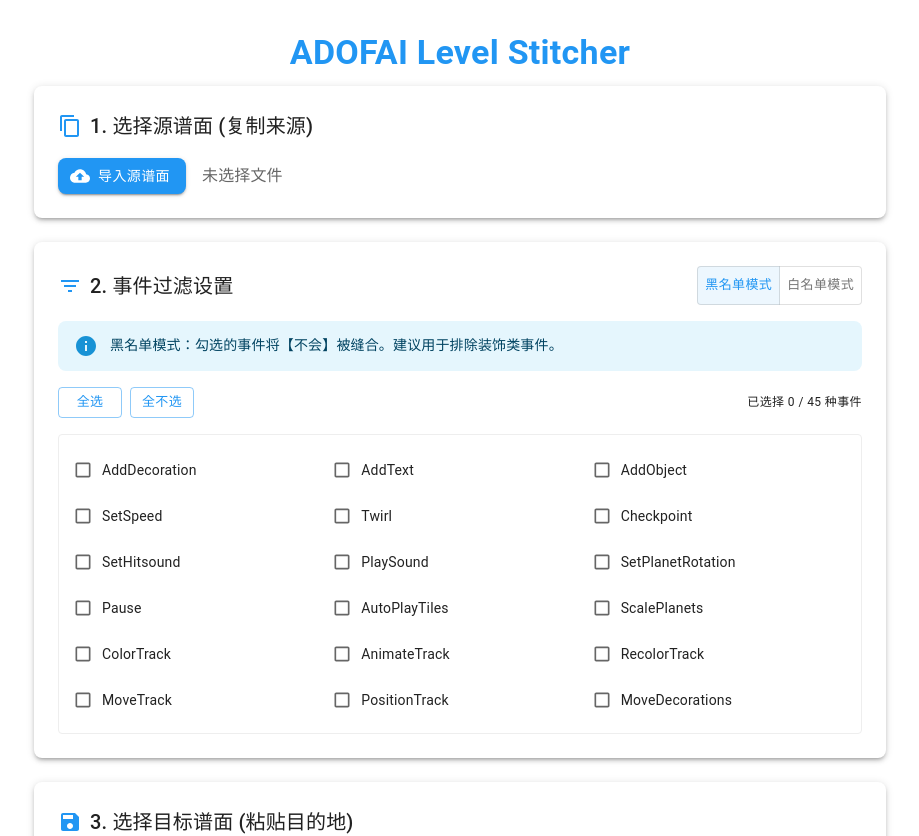
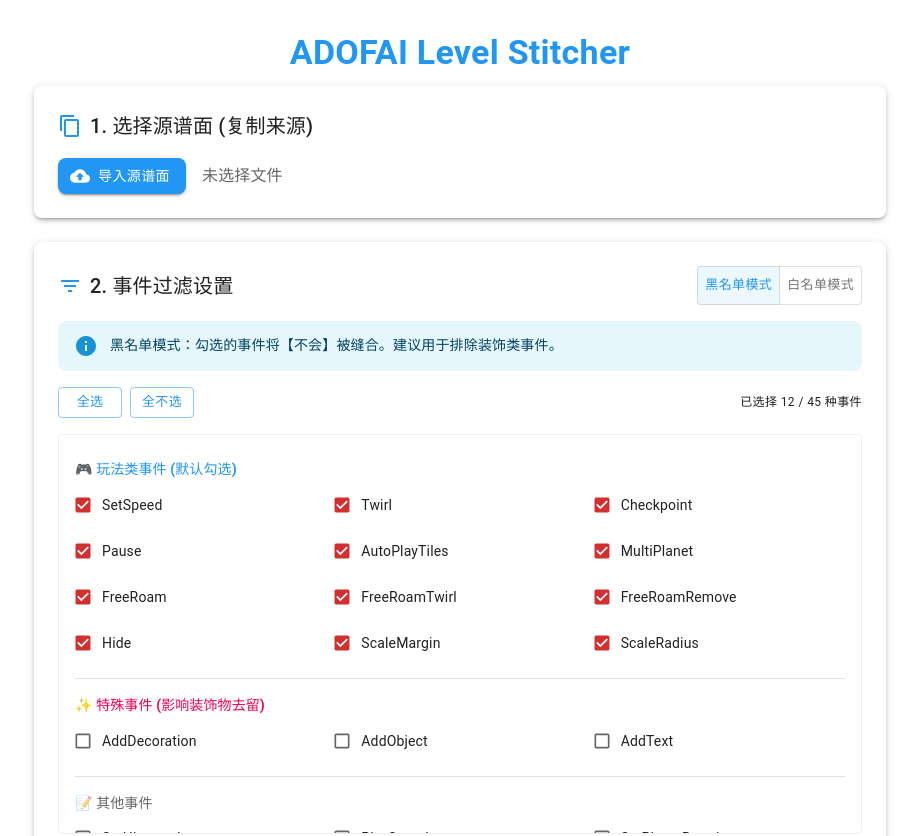
Before and after one commit to Xbodwf/adofai-level-stitcher, a React (Vite) app: page / in a window 1280 px wide. Shown: the top 836 px of the page, without its empty margins (180-1099 px from the left). Built offline with nearby package versions, Linux system fonts and the light colour scheme.

Commit message:
feat: categorize events and update UI with default selections

```diff
--- a/src/App.tsx
+++ b/src/App.tsx
@@ -28,16 +28,26 @@
 import { Level, Parsers } from 'adofai';
 import { stitchLevels } from './utils/stitcher';
 
+const GAMEPLAY_EVENTS = [
+  'SetSpeed', 'Twirl', 'Checkpoint', 'Pause', 'AutoPlayTiles',
+  'MultiPlanet', 'FreeRoam', 'FreeRoamTwirl', 'FreeRoamRemove',
+  'Hide', 'ScaleMargin', 'ScaleRadius'
+];
+
+const SPECIAL_DECO_EVENTS = [
+  'AddDecoration', 'AddObject', 'AddText'
+];
+
 const ALL_EVENTS = [
-  'AddDecoration', 'AddText', 'AddObject', 'SetSpeed', 'Twirl', 'Checkpoint',
-  'SetHitsound', 'PlaySound', 'SetPlanetRotation', 'Pause', 'AutoPlayTiles',
+  ...GAMEPLAY_EVENTS,
+  ...SPECIAL_DECO_EVENTS,
+  'SetHitsound', 'PlaySound', 'SetPlanetRotation',
   'ScalePlanets', 'ColorTrack', 'AnimateTrack', 'RecolorTrack', 'MoveTrack',
   'PositionTrack', 'MoveDecorations', 'SetText', 'SetObject', 'SetDefaultText',
   'CustomBackground', 'Flash', 'MoveCamera', 'SetFilter','SetFilterAdvanced','HallofMirrors',
   'ShakeScreen', 'Bloom', 'ScreenTile', 'ScreenScroll', 'SetFrameRate',
   'RepeatEvents', 'SetConditionalEvents', 'EditorComment', 'Bookmark', 'Hold',
-  'SetHoldSound', 'MultiPlanet', 'FreeRoam', 'FreeRoamTwirl', 'FreeRoamRemove',
-  'Hide', 'ScaleMargin', 'ScaleRadius'
+  'SetHoldSound'
 ];
 
 const theme = createTheme({
@@ -64,7 +74,7 @@
   const [targetStartTile, setTargetStartTile] = useState<number>(0);
 
   // 事件过滤
-  const [selectedEvents, setSelectedEvents] = useState<string[]>([]);
+  const [selectedEvents, setSelectedEvents] = useState<string[]>(GAMEPLAY_EVENTS);
   const [filterMode, setFilterMode] = useState<'whitelist' | 'blacklist'>('blacklist');
 
   const [error, setError] = useState<string | null>(null);
@@ -244,9 +254,58 @@
                 已选择 {selectedEvents.length} / {ALL_EVENTS.length} 种事件
               </Typography>
             </Box>
-            <Box sx={{ maxHeight: 300, overflow: 'auto', border: '1px solid #eee', p: 2, borderRadius: 1 }}>
+            <Box sx={{ maxHeight: 400, overflow: 'auto', border: '1px solid #eee', p: 2, borderRadius: 1 }}>
+              <Typography variant="subtitle2" color="primary" gutterBottom sx={{ fontWeight: 'bold', mt: 1 }}>
+                🎮 玩法类事件 (默认勾选)
+              </Typography>
+              <Grid container spacing={1} sx={{ mb: 2 }}>
+                {GAMEPLAY_EVENTS.map(ev => (
+                  <Grid item xs={6} sm={4} key={ev}>
+                    <FormControlLabel
+                      control={
+                        <Checkbox
+                          size="small"
+                          checked={selectedEvents.includes(ev)}
+                          onChange={() => handleToggleEvent(ev)}
+                          color={filterMode === 'blacklist' ? 'error' : 'primary'}
+                        />
+                      }
+                      label={<Typography variant="body2">{ev}</Typography>}
+                    />
+                  </Grid>
+                ))}
+              </Grid>
+
+              <Divider sx={{ my: 2 }} />
+
+              <Typography variant="subtitle2" color="secondary" gutterBottom sx={{ fontWeight: 'bold' }}>
+                ✨ 特殊事件 (影响装饰物去留)
+              </Typography>
+              <Grid container spacing={1} sx={{ mb: 2 }}>
+                {SPECIAL_DECO_EVENTS.map(ev => (
+                  <Grid item xs={6} sm={4} key={ev}>
+                    <FormControlLabel
+                      control={
+                        <Checkbox
+                          size="small"
+                          checked={selectedEvents.includes(ev)}
+                          onChange={() => handleToggleEvent(ev)}
+                          color={filterMode === 'blacklist' ? 'error' : 'secondary'}
+                        />
+                      }
+                      label={<Typography variant="body2">{ev}</Typography>}
+                    />
+                  </Grid>
+                ))}
+              </Grid>
+
+              <Divider sx={{ my: 2 }} />
+
+              <Typography variant="subtitle2" color="textSecondary" gutterBottom sx={{ fontWeight: 'bold' }}>
+                📝 其他事件
+              </Typography>
               <Grid container spacing={1}>
-                {ALL_EVENTS.map(ev => (
+                {ALL_EVENTS.filter(ev => !GAMEPLAY_EVENTS.includes(ev) && !SPECIAL_DECO_EVENTS.includes(ev)).map(ev => (
                   <Grid item xs={6} sm={4} key={ev}>
                     <FormControlLabel
                       control={
```
